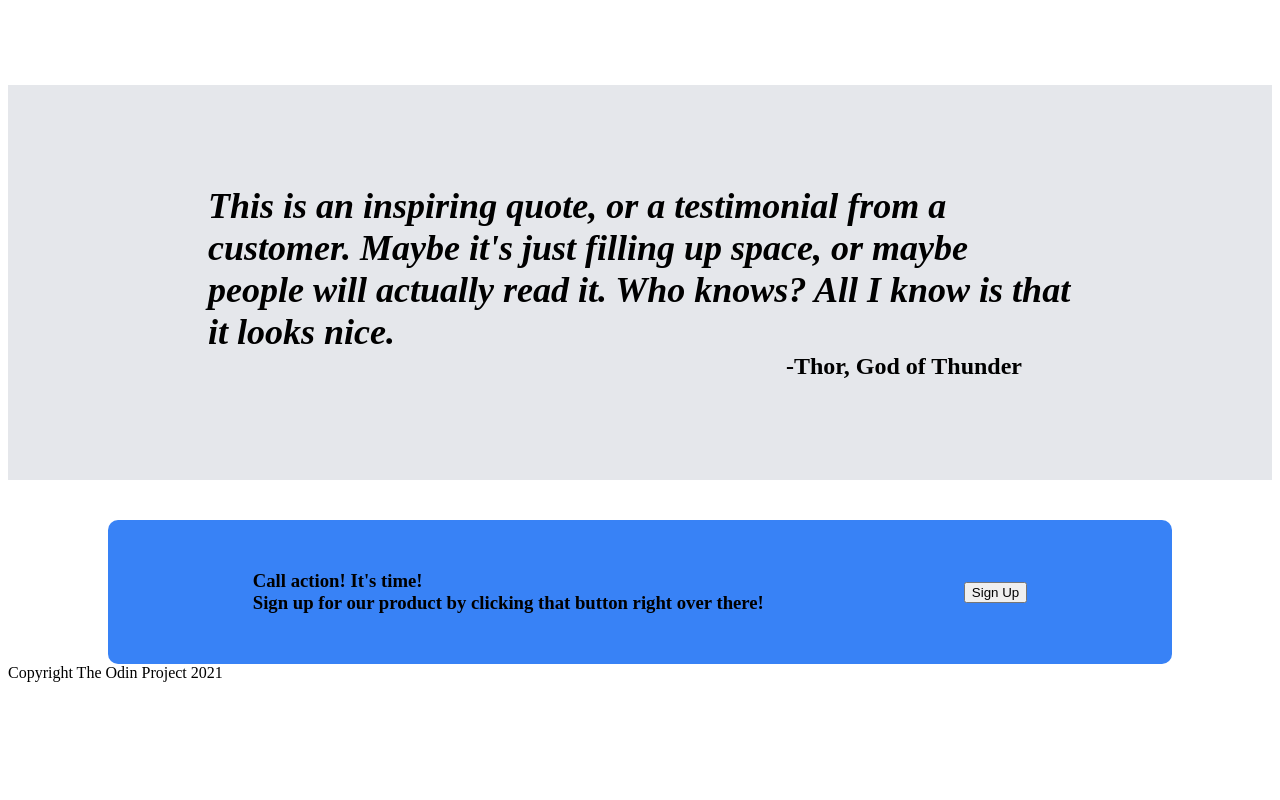
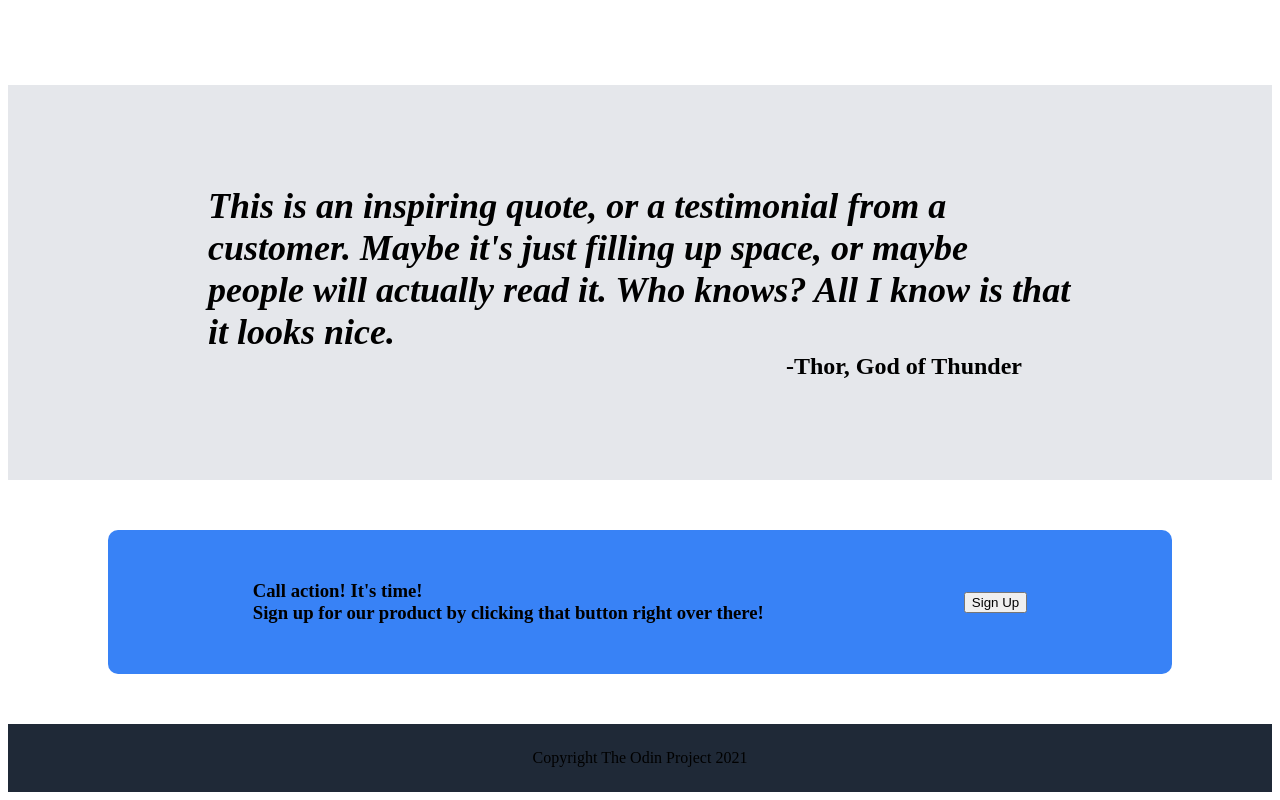
Before and after one commit to miguel2307/landing-page, a plain HTML site: page index.html in a window 1280 px wide. Shown: the part 676-1476 px from the top of the page. Before the commit the page ends 1366 px from the top, so only its background shows below. Drawn offline with Linux system fonts and the light colour scheme.

Commit message:
added footer

```diff
--- a/style.css
+++ b/style.css
@@ -110,8 +110,10 @@ h5{
     align-items: center;
     padding-top: 50px;
     padding-bottom: 50px;
+    margin-top: 50px;
     margin-left: 100px;
     margin-right: 100px;
+    margin-bottom: 50px;
     gap: 200px;
     background-color: #3882f6;
     border-radius: 10px;
@@ -120,3 +122,11 @@ h5{
 .sign-up h3{
     margin: 0;
 }
+
+footer{
+    display: flex;
+    justify-content: center;
+    padding-top: 25px;
+    padding-bottom: 25px;
+    background-color: #1f2937;
+}
```
Also changed, not shown: index.html (+0 -1 lines).
